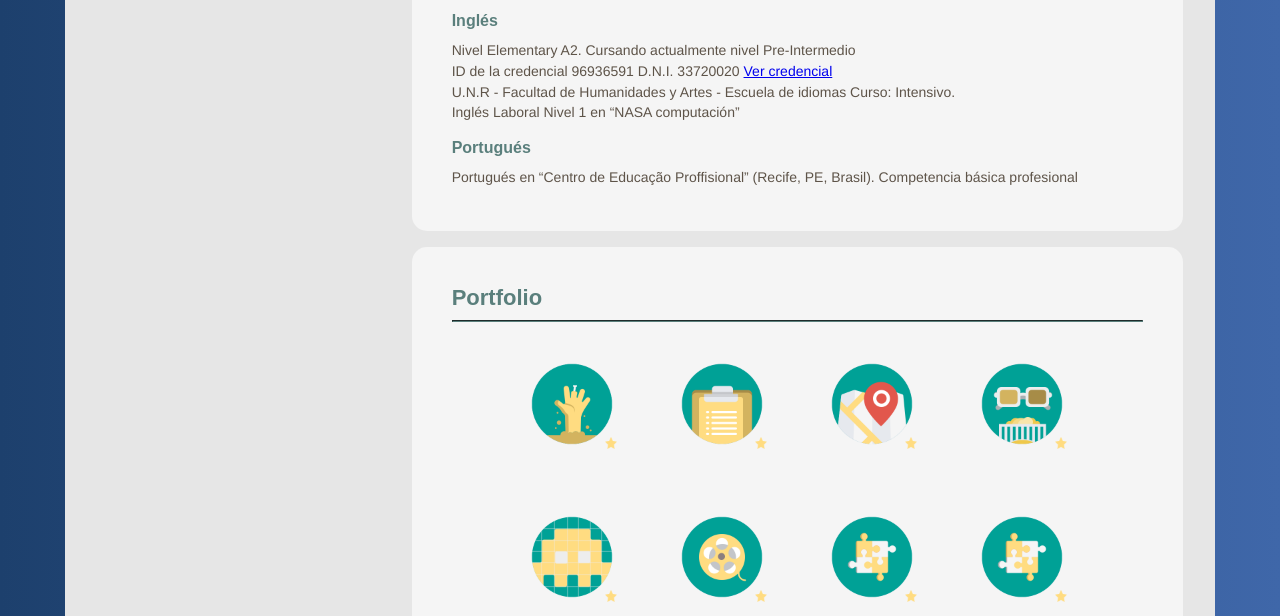
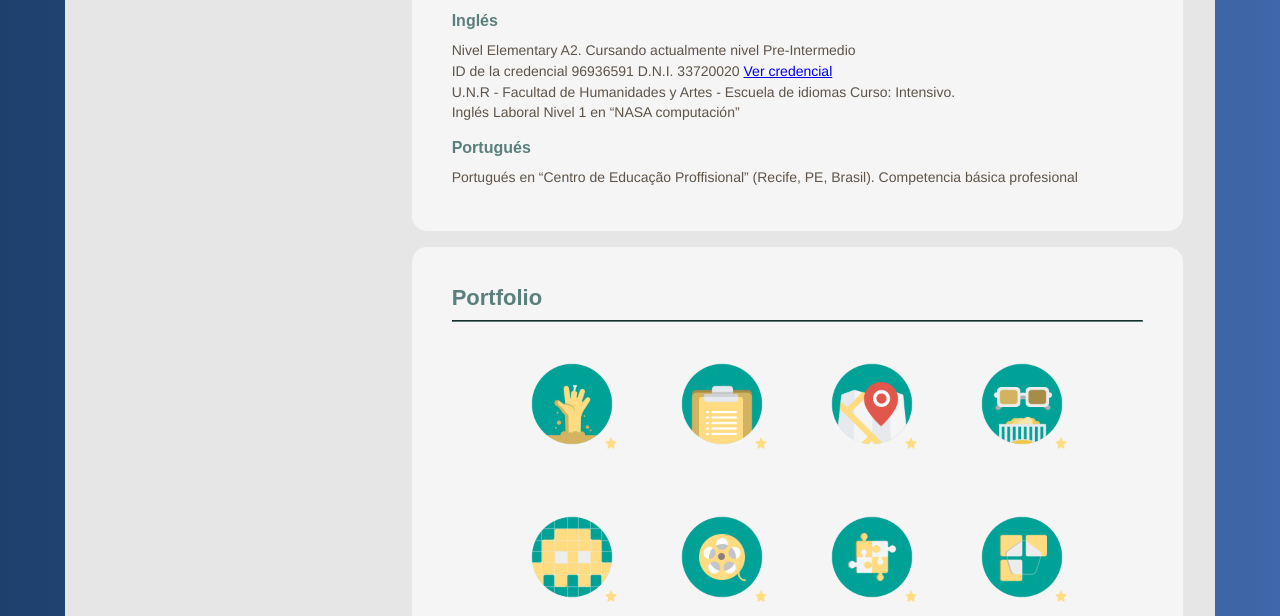
Before and after one commit to Franncogonza/CV-online, a plain HTML site: page index.html in a window 1280 px wide. Shown: the part 1334-1950 px from the top of the page. Drawn offline with Linux system fonts and the light colour scheme.

```diff
--- a/index.html
+++ b/index.html
@@ -303,7 +303,7 @@
               <a href="https://franncogonza.github.io/Proyecto-2-Home-Banking/"
                 ><img
                   class="pic"
-                  src="./imgs/recargado-icon.png""./imgs/rompecabezas-icon.png"
+                  src="./imgs/recargado-icon.png"
                   title="Home Banking"
                   alt="Home Banking"
               /></a>
@@ -313,7 +313,7 @@
               <a href="https://franncogonza.github.io/Proyecto-3-Rompecabezas/"
                 ><img
                   class="pic"
-                  src="./imgs/recargado-icon.png"
+                  src="./imgs/rompecabezas-icon.png"
                   title="Rompecabezas"
                   alt="Rompecabezas"
               /></a>
```
